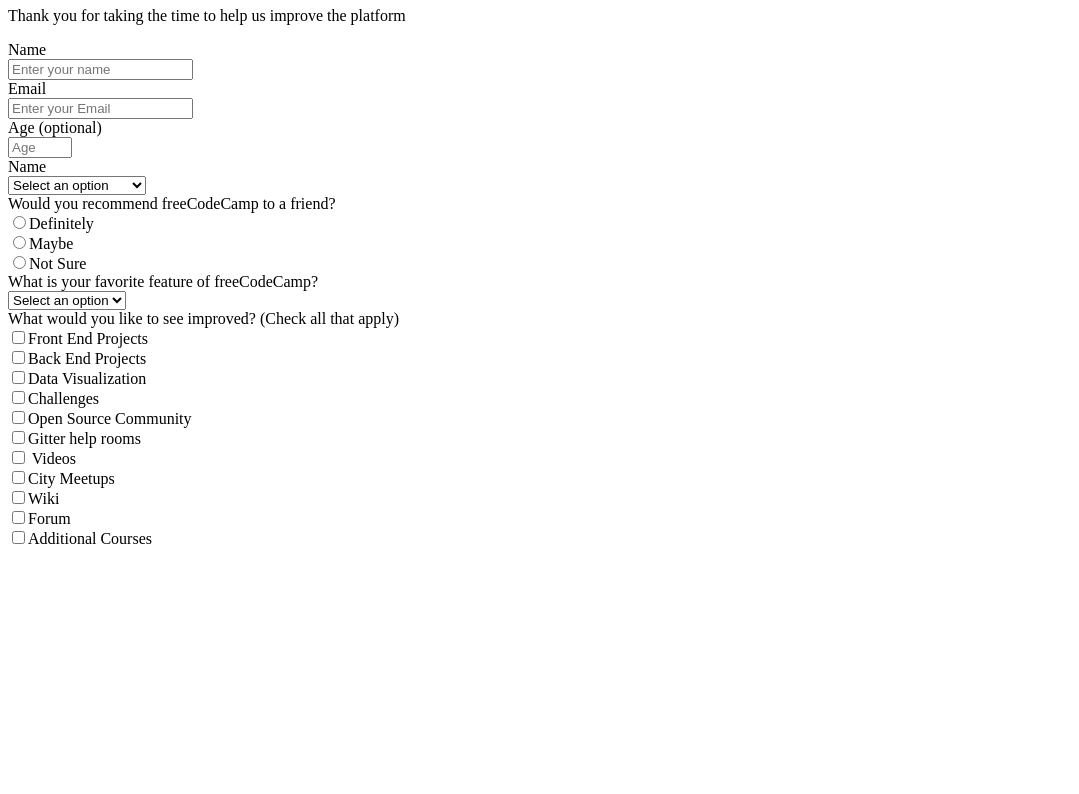
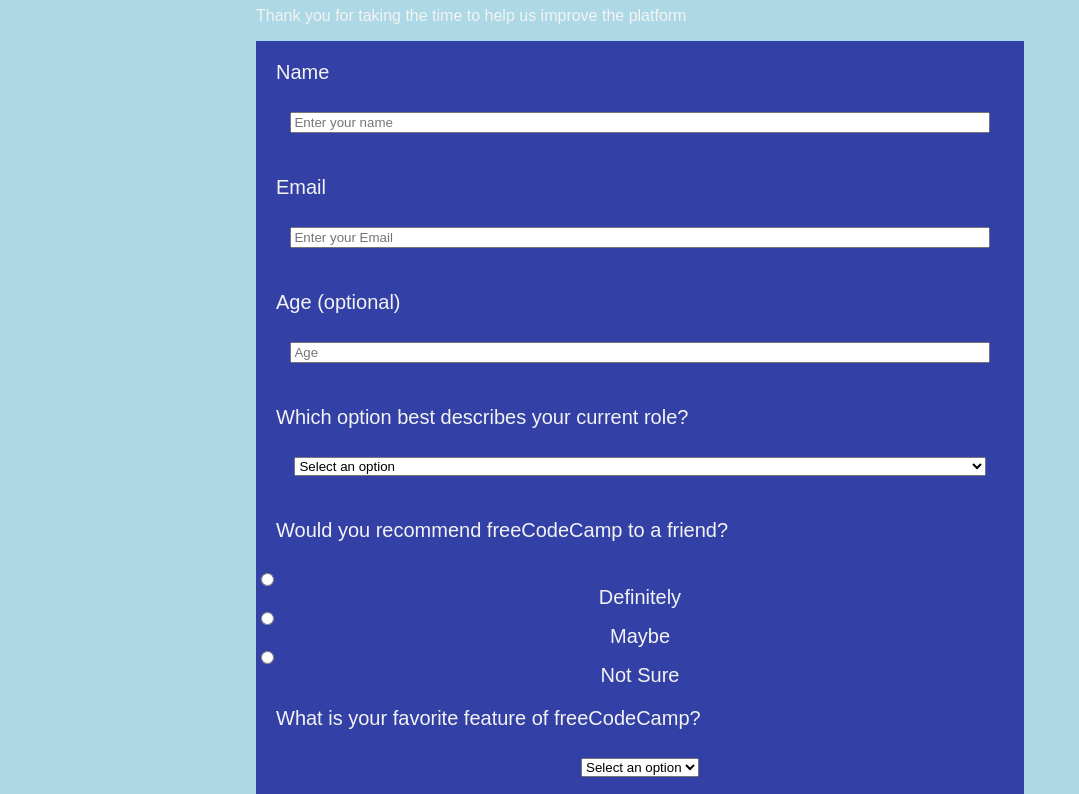
Before and after one commit to codingcity4747/Microverse_Trial_2_Ashraf_Jose, a plain HTML site: page index.html in a window 1280 px wide. Shown: the part 73-867 px from the top of the page, without its empty margins (0-1079 px from the left). Before the commit the page ends 800 px from the top, so only its background shows below. Drawn offline with Linux system fonts and the light colour scheme.

Commit message:
added some styling

```diff
--- a/css/style.css
+++ b/css/style.css
@@ -0,0 +1,46 @@
+body{
+  background-color: lightblue;
+  font-family: "Poppins", sans-serif;
+  color: rgb(243, 243, 243);
+}
+main{
+  margin: 0 auto;
+  width: 60vw;
+
+}
+form{
+  display: flex;
+  justify-content: center;
+  align-items: center;
+  flex-direction: column;
+  background:rgba(0,0,139,0.7);
+  font-weight: 400;
+  font-size: 20px;
+}
+
+#email, #name, #number, #dropdown{
+  width: 90%;
+}
+
+label, input[type=radio]{
+  align-self: flex-start;
+  padding: 20px 20px 5px 20px;
+}
+
+/*
+h1{
+  margin: 0 auto;
+  text-align: center;
+}
+#description{
+  margin: 0 auto;
+  text-align: center;
+
+
+}
+#survey-form{
+  margin: 0 auto;
+  text-align: center;
+
+
+}/*
--- a/index.html
+++ b/index.html
@@ -7,6 +7,7 @@
   </head>
 
   <body>
+    <main>
       <h1 id="title">freeCodeCamp Survey Form</h1>
       <p id="description">
         Thank you for taking the time to help us improve the platform
@@ -17,11 +18,11 @@
         <input type="text" id="name" required placeholder="Enter your name"/><br>
 
         <label id ="email-label" for="email">Email</label><br>
-      <input type="email" id="email-label" required placeholder="Enter your Email"/><br>
+        <input type="email" id="email" required placeholder="Enter your Email"/><br>
         <label id="number-label" for="age">Age (optional)</label><br>
-      <input type="number" id="age" min="20" max="100" placeholder="Age"/><br>
+        <input type="number" id="number" min="20" max="100" placeholder="Age"/><br>
 
-      <label for="name">Name</label><br>
+        <label for="name">Which option best describes your current role?</label><br>
         <select id="dropdown">
           <option value="default">Select an option</option>
           <option value="student">Student</option>
@@ -32,9 +33,9 @@
         </select><br>
 
         <label for="recommendtion">Would you recommend freeCodeCamp to a friend?</label><br>
-      <input type="radio" id="recommendtion" value="definitely">Definitely<br>
-      <input type="radio" id="recommendtion" value="maybe">Maybe<br>
-      <input type="radio" id="recommendtion" value="not_sure">Not Sure<br>
+        <input type="radio" name="recommendtion" id="recommendtion" value="definitely">Definitely<br>
+        <input type="radio" name="recommendtion" value="maybe">Maybe<br>
+        <input type="radio" name="recommendtion" value="not_sure">Not Sure<br>
 
 
         <label for="feature">What is your favorite feature of freeCodeCamp?</label><br>
@@ -61,9 +62,13 @@
 
         <input type="checkbox" id="improve" value="Forum">Forum<br>
         <input type="checkbox" id="improve" value="Additional_Courses">Additional Courses<br>
+
+        <label for="comments">Any comments or suggestions?</label><br>
+        <textarea name="comments" id="comments" cols="30" rows="10"></textarea>
+        <input type="submit" id="submit" value="Submit"/>
       </form>
 
-
+    </main>
     <script src="https://cdn.freecodecamp.org/testable-projects-fcc/v1/bundle.js"></script>
     <script  src="js/index.js"></script>
   </body>
```
Lines whose indentation alone changed are shown as unchanged.
